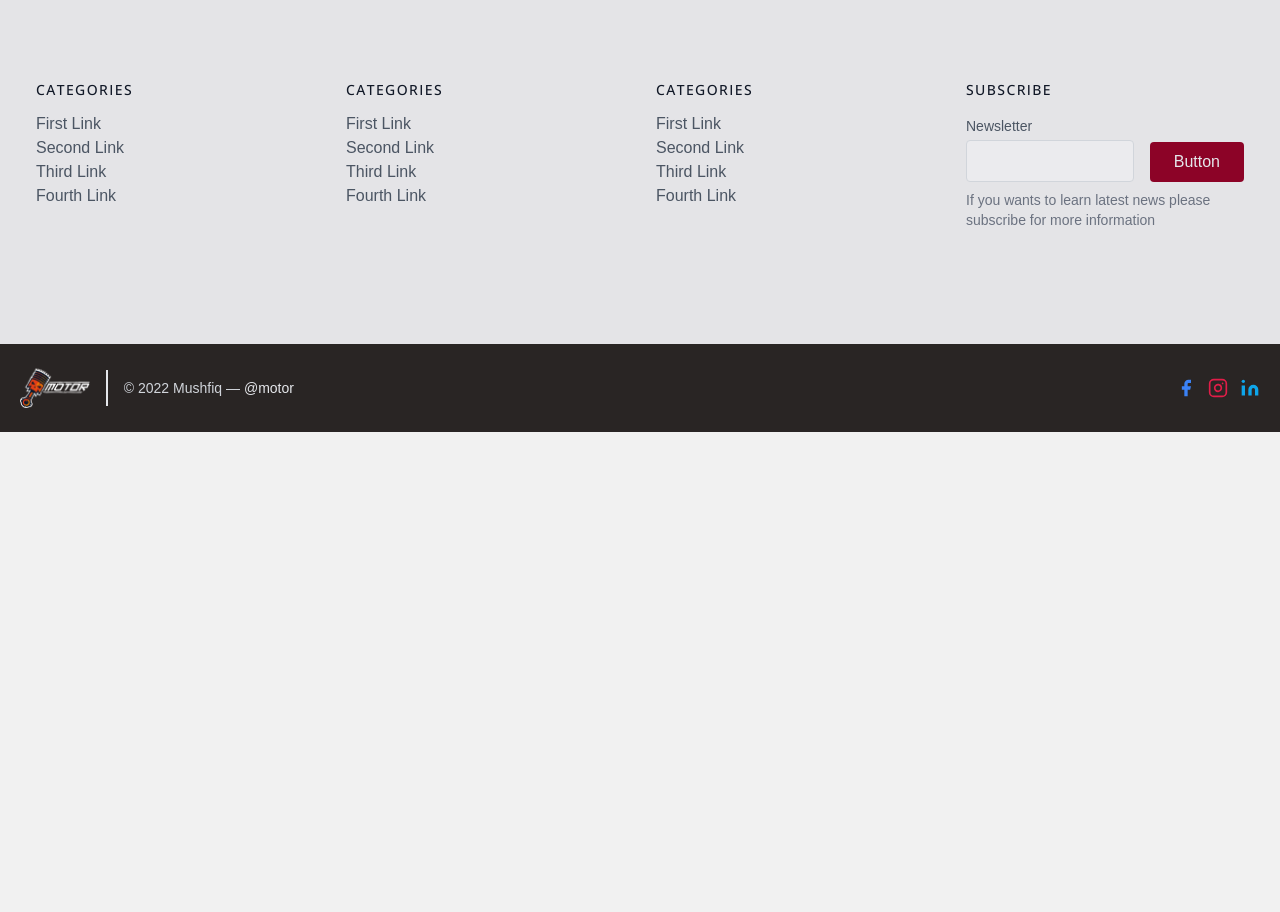
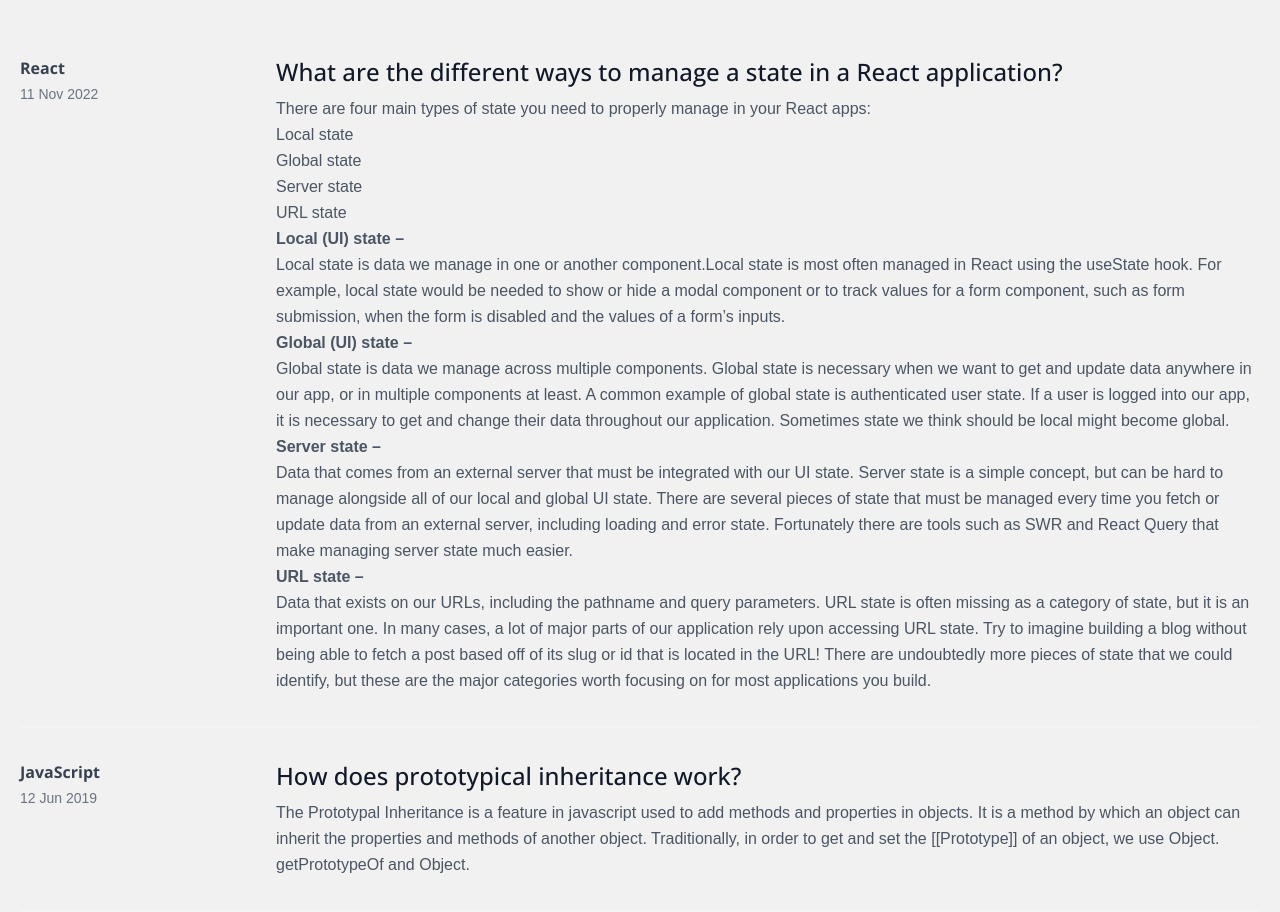
Before and after one commit to sji-allgorhythm/motor, a React (Create React App) app in the folder motor/: page /blog in a window 1280 px wide. Shown: the part 160-1072 px from the top of the page. Before the commit the page ends 800 px from the top, so only its background shows below. Built offline with nearby package versions, Linux system fonts and the light colour scheme; no server answers.

Commit message:
dashbord desing added

```diff
--- a/motor/src/components/common/Header.js
+++ b/motor/src/components/common/Header.js
@@ -16,7 +16,10 @@ export const Header = () => {
                     <nav className="md:mr-auto md:ml-4 md:py-1 md:pl-4 md:border-l md:border-gray-400 text-xl flex flex-wrap items-center text-base justify-center">
                         <NavLink to="/" className="mr-5 hover:text-gray-100">Home</NavLink>
                         <NavLink to="/blog" className="mr-5 hover:text-gray-100">Blog</NavLink>
-                        <NavLink to="/dashbord" className="mr-5 hover:text-gray-100">Dashbord</NavLink>
+                        {
+                            user?.uid &&
+                            <NavLink to="/dashbord" className="mr-5 hover:text-gray-100">Dashbord</NavLink>
+                        }
                     </nav>
 
                     {
--- a/motor/src/dashbord/AddProducts.js
+++ b/motor/src/dashbord/AddProducts.js
@@ -13,6 +13,7 @@ export const AddProducts = () => {
 
     const onSubmit = data => {
 
+        const advertise = false
         const product_name = data.product_name
         const product_description = data.message
         const original_price = data.or_price
@@ -24,6 +25,7 @@ export const AddProducts = () => {
         const seller_location = data.pickUp_location
         const seller_name = data.seller_name
         const seller_email = data.seller_email
+
         let category_name
         if (category_id === '637f7fc50a9cd6168efe98b5') {
             category_name = "Honda"
@@ -60,7 +62,8 @@ export const AddProducts = () => {
                     seller_mobile,
                     seller_location,
                     seller_name,
-                    seller_email
+                    seller_email,
+                    advertise
 
                 }
 
--- a/motor/src/dashbord/DashbordHome.js
+++ b/motor/src/dashbord/DashbordHome.js
@@ -5,9 +5,18 @@ export const DashbordHome = () => {
     const { user } = useContext(AuthContext);
     return (
         <>
-            <h3>Welcome To DashbordHome </h3>
-            <h4>{user && user?.displayName}</h4>
-            <h4>{user && user?.email}</h4>
+            <section class="text-gray-600 body-font relative">
+                <div class="container px-5 py-24 mx-auto">
+                    <div class="flex flex-col text-center w-full mb-12">
+                        <h1 class="sm:text-3xl text-2xl font-medium title-font mb-4 text-gray-900">Hello Motor</h1>
+                        <div class="flex my-4 justify-center">
+                            <img className='w-24 bg-primary p-5 rounded' src="/logo.png" alt="motor" />
+                        </div>
+                        <p class="lg:w-2/3 mx-auto leading-relaxed text-base text-xl">Welcome {user && user?.displayName}</p>
+                        <p class="lg:w-2/3 mx-auto leading-relaxed text-base">email: {user && user?.email}</p>
+                    </div>
+                </div>
+            </section>
         </>
     )
 }
--- a/motor/src/pages/Blog.js
+++ b/motor/src/pages/Blog.js
@@ -2,6 +2,103 @@ import React from 'react'
 
 export const Blog = () => {
   return (
-    <div>Blog</div>
+    <>
+
+
+
+
+      <section class="text-gray-600 body-font overflow-hidden">
+        <div class="container px-5 py-24 mx-auto">
+          <div class="-my-8 divide-y-2 divide-gray-100">
+            <div class="py-8 flex flex-wrap md:flex-nowrap">
+              <div class="md:w-64 md:mb-0 mb-6 flex-shrink-0 flex flex-col">
+                <span class="font-semibold title-font text-gray-700">React</span>
+                <span class="mt-1 text-gray-500 text-sm">11 Nov 2022</span>
+              </div>
+              <div class="md:flex-grow">
+                <h2 class="text-2xl font-medium text-gray-900 title-font mb-2">What are the different ways to manage a state in a React application?</h2>
+                <p class="leading-relaxed">
+                  There are four main types of state you need to properly manage in your React apps:
+                  <ul>
+                    <li>Local state</li>
+                    <li>Global state</li>
+                    <li>Server state</li>
+                    <li>URL state</li>
+                  </ul>
+
+                  <strong>Local (UI) state –</strong> <br />
+                  Local state is data we manage in one or another component.Local state is most often managed in React using the useState hook. For example, local state would be needed to show or hide a modal component or to track values for a form component, such as form submission, when the form is disabled and the values of a form’s inputs.
+                  <br /><strong>Global (UI) state – </strong> <br />Global state is data we manage across multiple components.
+                  Global state is necessary when we want to get and update data anywhere in our app, or in multiple components at least.
+                  A common example of global state is authenticated user state. If a user is logged into our app, it is necessary to get and change their data throughout our application.
+                  Sometimes state we think should be local might become global.
+                  <br /><strong>Server state – </strong> <br /> Data that comes from an external server that must be integrated with our UI state.
+                  Server state is a simple concept, but can be hard to manage alongside all of our local and global UI state.
+                  There are several pieces of state that must be managed every time you fetch or update data from an external server, including loading and error state.
+                  Fortunately there are tools such as SWR and React Query that make managing server state much easier.
+                  <br /><strong>URL state –</strong><br /> Data that exists on our URLs, including the pathname and query parameters.
+                  URL state is often missing as a category of state, but it is an important one.
+                  In many cases, a lot of major parts of our application rely upon accessing URL state. Try to imagine building a blog without being able to fetch a post based off of its slug or id that is located in the URL!
+                  There are undoubtedly more pieces of state that we could identify, but these are the major categories worth focusing on for most applications you build.
+                </p>
+              </div>
+            </div>
+            <div class="py-8 flex flex-wrap md:flex-nowrap">
+              <div class="md:w-64 md:mb-0 mb-6 flex-shrink-0 flex flex-col">
+                <span class="font-semibold title-font text-gray-700">JavaScript</span>
+                <span class="mt-1 text-gray-500 text-sm">12 Jun 2019</span>
+              </div>
+              <div class="md:flex-grow">
+                <h2 class="text-2xl font-medium text-gray-900 title-font mb-2">How does prototypical inheritance work?</h2>
+                <p class="leading-relaxed">
+                  The Prototypal Inheritance is a feature in javascript used to add methods and properties in objects. It is a method by which an object can inherit the properties and methods of another object. Traditionally, in order to get and set the [[Prototype]] of an object, we use Object. getPrototypeOf and Object.
+                </p>
+              </div>
+            </div>
+            <div class="py-8 flex flex-wrap md:flex-nowrap">
+              <div class="md:w-64 md:mb-0 mb-6 flex-shrink-0 flex flex-col">
+                <span class="font-semibold title-font text-gray-700">Common</span>
+                <span class="text-sm text-gray-500">12 Jun 2012</span>
+              </div>
+              <div class="md:flex-grow">
+                <h2 class="text-2xl font-medium text-gray-900 title-font mb-2">What is a unit test? Why should we write unit tests?</h2>
+                <p class="leading-relaxed">The main objective of unit testing is to isolate written code to test and determine if it works as intended. Unit testing is an important step in the development process, because if done correctly, it can help detect early flaws in code which may be more difficult to find in later testing stages.</p>
+                <a class="text-indigo-500 inline-flex items-center mt-4">Learn More
+                  <svg class="w-4 h-4 ml-2" viewBox="0 0 24 24" stroke="currentColor" stroke-width="2" fill="none" stroke-linecap="round" stroke-linejoin="round">
+                    <path d="M5 12h14"></path>
+                    <path d="M12 5l7 7-7 7"></path>
+                  </svg>
+                </a>
+              </div>
+            </div>
+            <div class="py-8 flex flex-wrap md:flex-nowrap">
+              <div class="md:w-64 md:mb-0 mb-6 flex-shrink-0 flex flex-col">
+                <span class="font-semibold title-font text-gray-700">Common</span>
+                <span class="text-sm text-gray-500">12 Jun 2019</span>
+              </div>
+              <div class="md:flex-grow">
+                <h2 class="text-2xl font-medium text-gray-900 title-font mb-2">React vs. Angular vs. Vue?</h2>
+                <p class="leading-relaxed">
+                  <strong>Angular –</strong> <br />
+                  Angular, developed by Google, was first released in 2010, making it the oldest of the lot. It is a TypeScript-based JavaScript framework. A substantial shift occurred in 2016 on the release of Angular 2 (and the dropping of the “JS” from the original name – AngularJS). Angular 2+ is known as just Angular. Although AngularJS (version 1) still gets updates, we will focus the discussion on Angular.
+                  <br /><strong>Vue –</strong> <br />
+                  Vue, also known as Vue.js, is the youngest member of the group. It was developed by ex-Google employee Evan You in 2014. Over the last several years, Vue has seen a substantial shift in popularity, even though it doesn’t have the backing of a large company. The most current version is always announced on the official Vue website on their releases page. Contributors for Vue are supported by Patreon. It should be noted that Vue also has its own GitHub repo, and functions using TypeScript.
+                  Further reading: Vue.js Tutorial for Beginner Developers
+                </p>
+                <br /><strong>React –</strong> <br />
+                React, developed by Facebook, was initially released in 2013. Facebook uses React extensively in their products (Facebook, Instagram, and WhatsApp). Similar to Vue, the React developers also announce their newest version on the blog section of the React website.
+                <a class="text-indigo-500 inline-flex items-center mt-4">Learn More
+                  <svg class="w-4 h-4 ml-2" viewBox="0 0 24 24" stroke="currentColor" stroke-width="2" fill="none" stroke-linecap="round" stroke-linejoin="round">
+                    <path d="M5 12h14"></path>
+                    <path d="M12 5l7 7-7 7"></path>
+                  </svg>
+                </a>
+              </div>
+            </div>
+          </div>
+        </div>
+      </section>
+
+    </>
   )
 }
```
Also changed, not shown: 2 other files (tests, documents, lock files or other folders).
